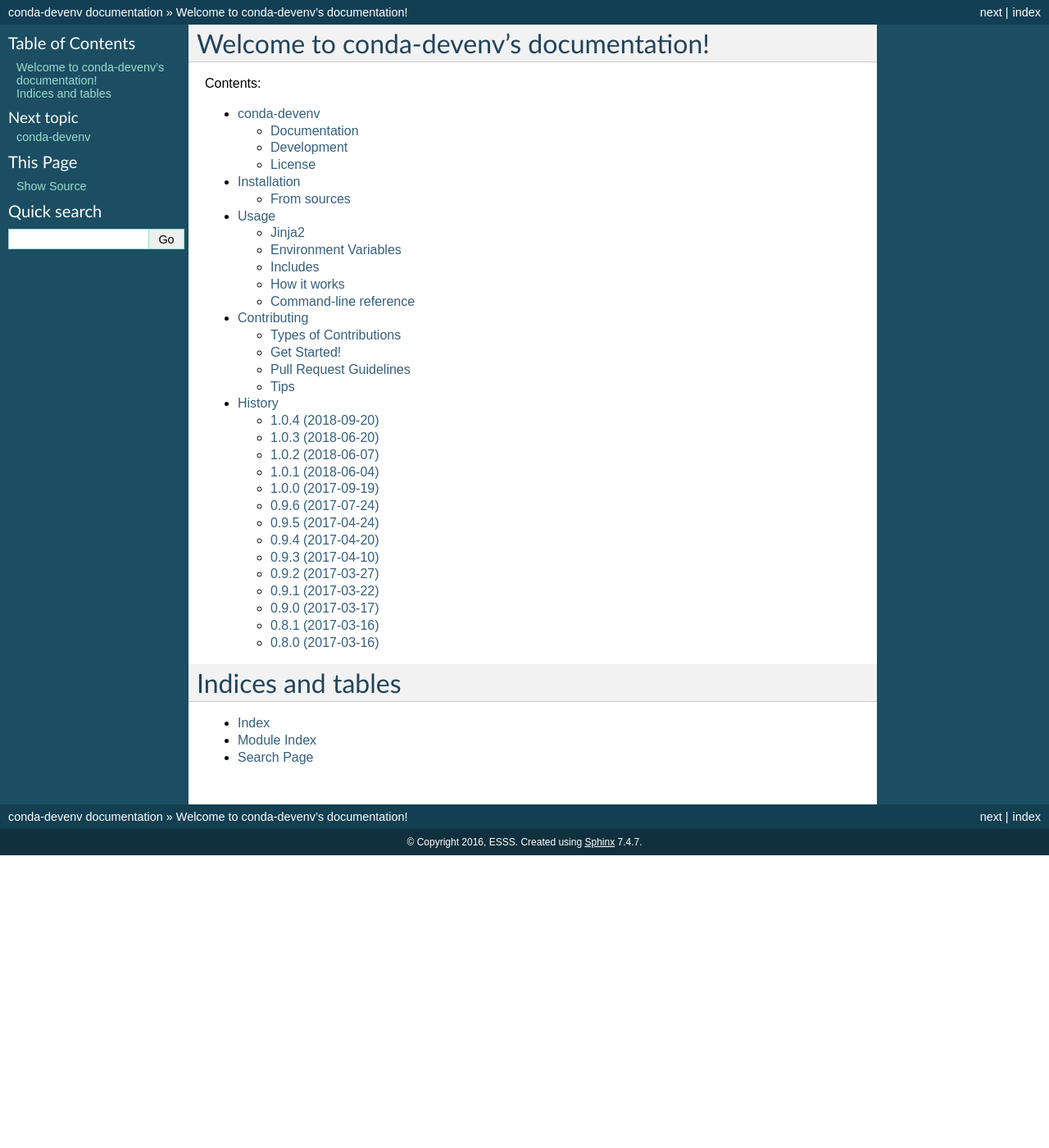
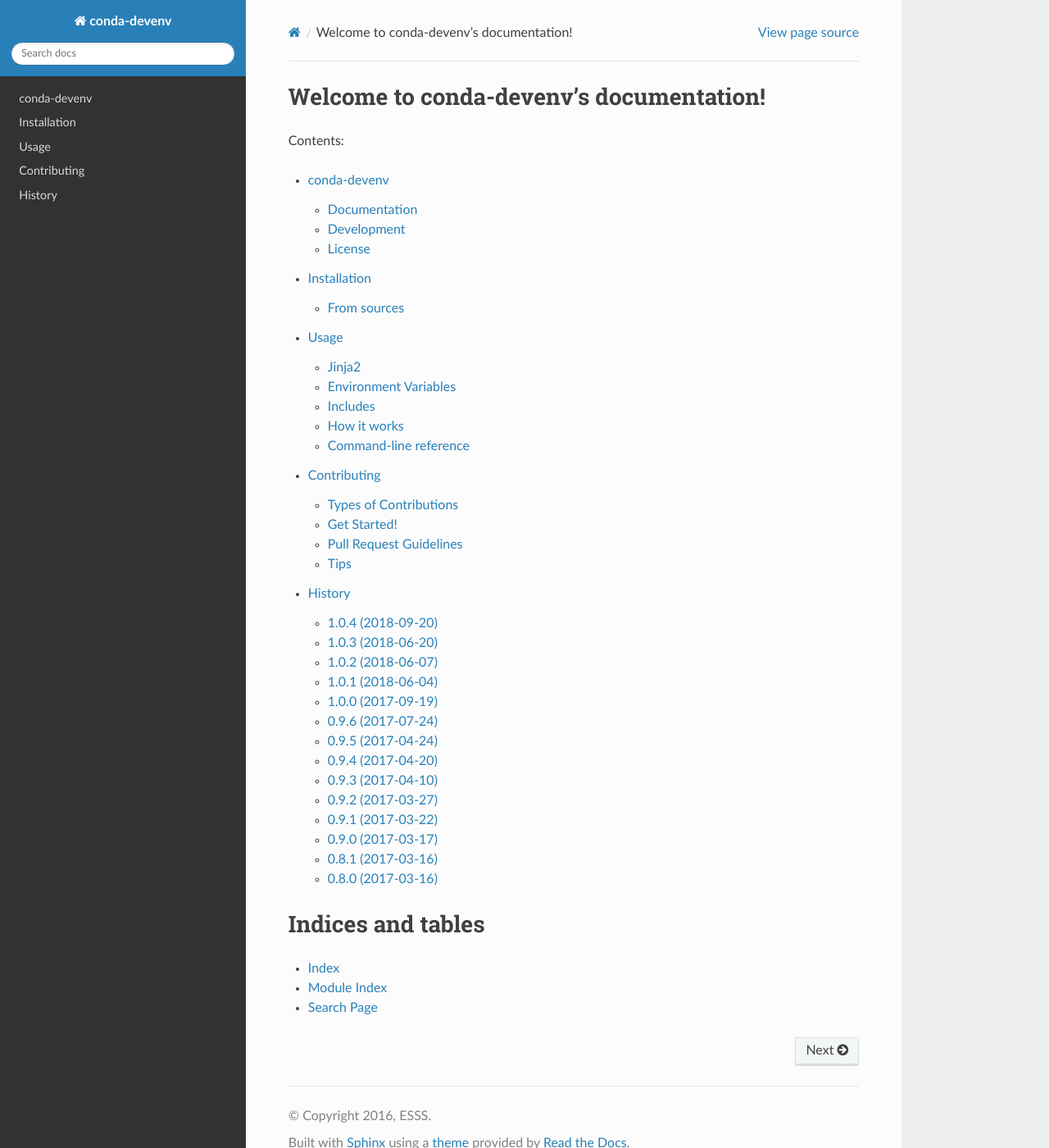
Before and after one commit to ESSS/conda-devenv, a Sphinx documentation site: the page built from docs/index.rst, in a window 1280 px wide and 1400 px high. Shown: the whole window at 82% size. Built offline with Sphinx 7.4.7 and the Read the Docs theme 2.0.0, drawn with Linux system fonts in a browser that asks for light colours; the version number could not be read and is left out.

Commit message:
Set sphinx_rdt_theme as the theme for docs.

```diff
--- a/docs/conf.py
+++ b/docs/conf.py
@@ -97,7 +97,7 @@
 #show_authors = False
 
 # The name of the Pygments (syntax highlighting) style to use.
-pygments_style = 'sphinx'
+pygments_style = 'default'
 
 # A list of ignored prefixes for module index sorting.
 #modindex_common_prefix = []
@@ -111,7 +111,9 @@
 
 # The theme to use for HTML and HTML Help pages.  See the documentation for
 # a list of builtin themes.
-html_theme = 'default'
+import sphinx_rtd_theme
+html_theme = 'sphinx_rtd_theme'
+html_theme_path = [sphinx_rtd_theme.get_html_theme_path()]
 
 # Theme options are theme-specific and customize the look and feel of a
 # theme further.  For a list of options available for each theme, see the
```
